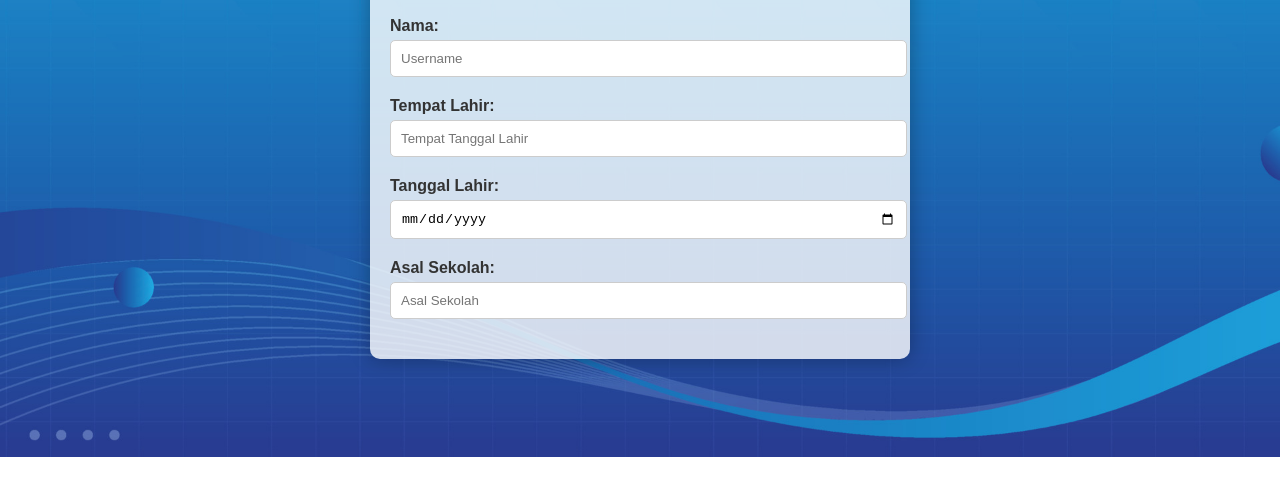
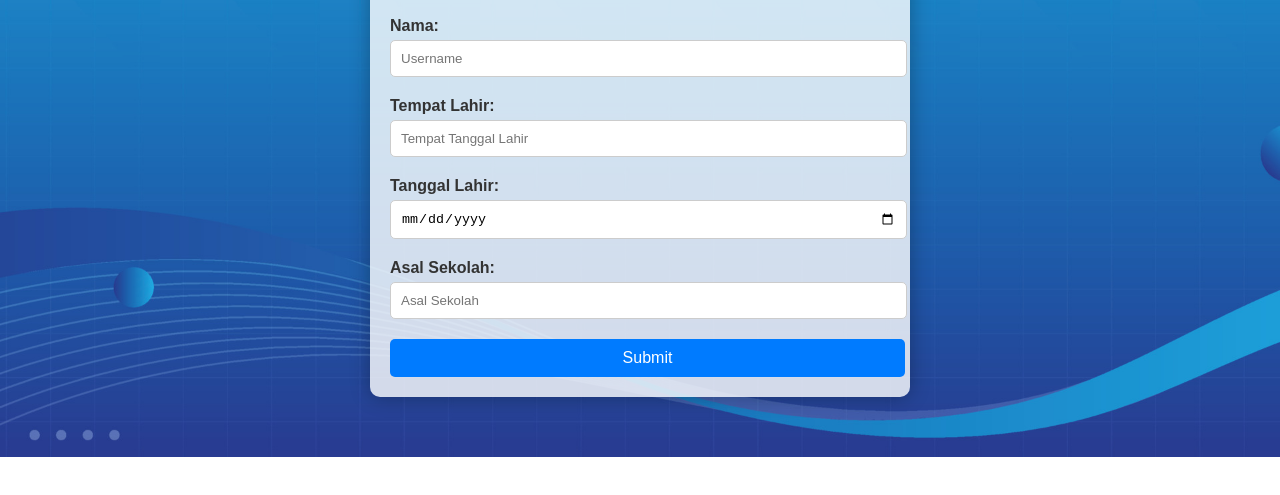
Before and after one commit to bLack-Domon/asrama-it-ppNJ, a plain HTML site: page X_RPL_2023/M_Ikhsan_M/Pendaftaran/index.html in a window 1280 px wide. Shown: the part 263-758 px from the top of the page. Drawn offline with Linux system fonts and the light colour scheme.

Commit message:
Aplikasi PSB SMP NJ

```diff
--- a/X_RPL_2023/M_Ikhsan_M/Pendaftaran/index.html
+++ b/X_RPL_2023/M_Ikhsan_M/Pendaftaran/index.html
@@ -32,4 +32,17 @@
         <label for="asalSekolah">Asal Sekolah:</label>
         <input type="text" id="asalSekolah" name="asalSekolah" required placeholder="Asal Sekolah">
       </div>
-      <button class="`
+      <button class="" type="button" onclick="submitForm()">Submit</button>
+    </form>
+  </div>
+
+
+
+
+
+
+
+
+    <script src="js/script.js"></script>
+</body>
+</html>
```
